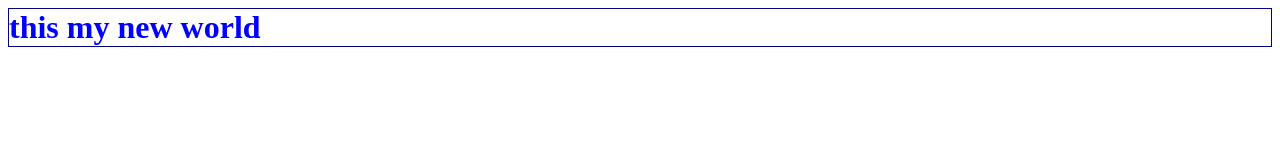
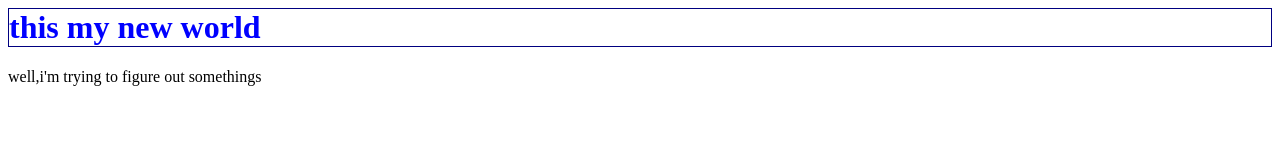
Before and after one commit to muhaAmedd/hello-world, a plain HTML site: page yala.html in a window 1280 px wide. Drawn offline with Linux system fonts and the light colour scheme.

Commit message:
let's say we fix some errors

```diff
--- a/yala.html
+++ b/yala.html
@@ -6,5 +6,6 @@
 </head>
 <body>
     <h1>this my new world</h1>
+    <p>well,i'm trying to figure out somethings</p>
 </body>
 </html>
```
